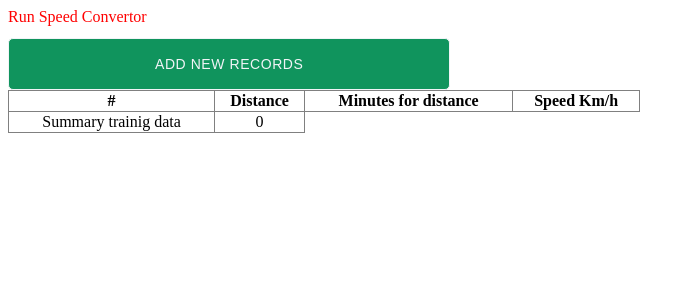
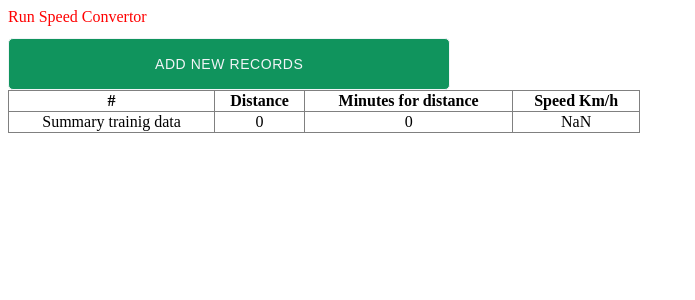
Before and after one commit to SergioZhdanko/runSpeedConvertor, a Vue app: page / in a window 1280 px wide. Shown: the top 300 px of the page, without its empty margins (0-695 px from the left). Built offline with nearby package versions, Linux system fonts and the light colour scheme.

Commit message:
computed methods for summary training info have been added

```diff
--- a/src/components/ResultList.vue
+++ b/src/components/ResultList.vue
@@ -18,8 +18,8 @@
     <tr>
       <td>Summary trainig data</td>
       <td>{{ sumOfDistance }}</td>
-      <!-- <td>{{ sumOfTime }}</td>
-      <td>{{ calculateAvgSpeed }}</td> -->
+      <td>{{ sumOfTime }}</td>
+      <td>{{ convertToKmHour(sumOfDistance, sumOfTime) }}</td>
     </tr>
   </table>
 </template>
@@ -49,11 +49,20 @@ export default {
 
       return items.reduce((sum, cur) => sum + cur.distance, 0);
     },
+    sumOfTime() {
+      const { items } = this;
+      let allMin = items.map((item) => parseInt(item.speedOneKmPerMinute));
+      let allSec = items.map((item) => (item.speedOneKmPerMinute * 100) % 100);
+      let sumOfMin = allMin.reduce((sum, cur) => sum + cur, 0);
+      let sumOfSec = allSec.reduce((sum, cur) => sum + cur, 0);
+      sumOfMin = sumOfMin + (sumOfSec - (sumOfSec % 60)) / 60;
+      sumOfSec = sumOfSec % 60;
+      return sumOfMin + sumOfSec / 100;
+    },
   },
 };
 </script>
-// paymentsList
-//         .reduce((res, cur) => res + cur.price, 0)
+
 <style>
 table {
   /*border: 1px solid grey;*/
```
